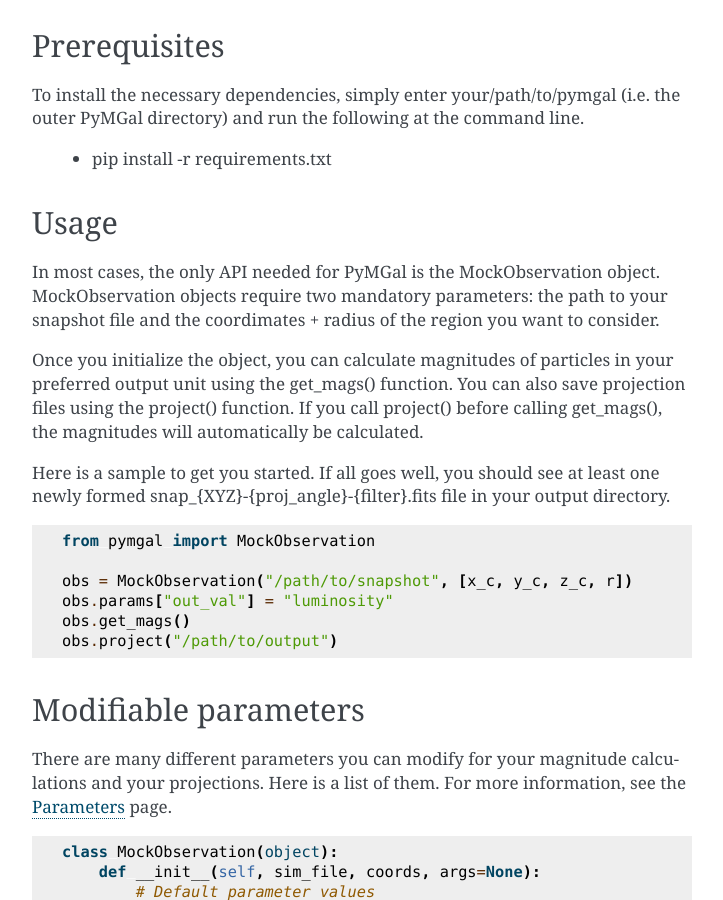
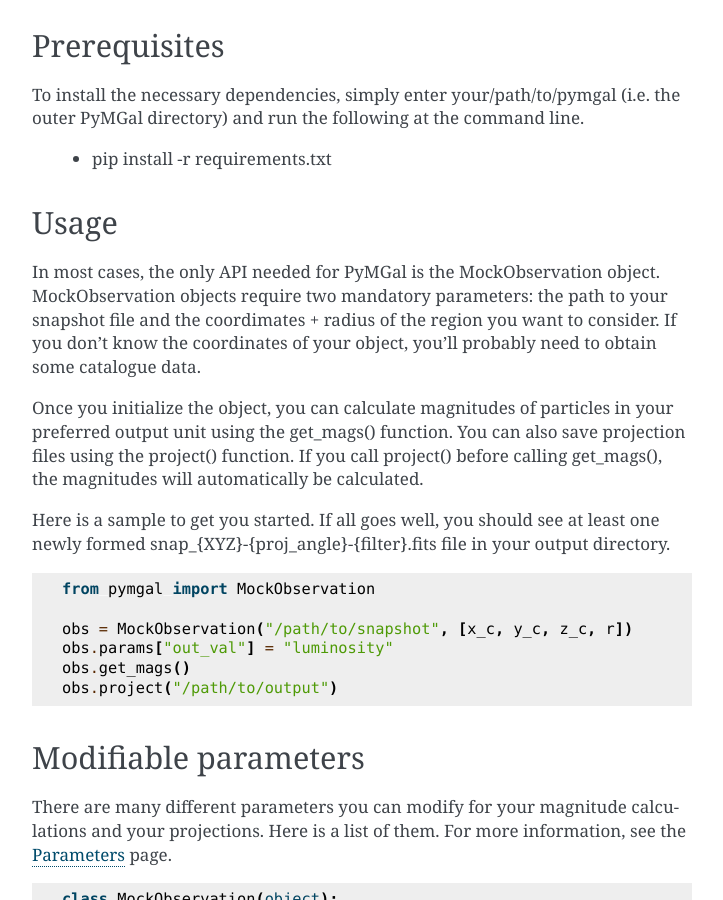
Before and after one commit to pjanul/pymgal, a Sphinx documentation site: the page built from doc/source/installation.rst, in a window 1280 px wide and 900 px high, scrolled down 471 px. Shown: the whole window, without its empty margins (388-1111 px from the left). Built offline with Sphinx 7.4.7, drawn with Linux system fonts in a browser that asks for light colours.

Commit message:
More minor edits

```diff
--- a/doc/source/installation.rst
+++ b/doc/source/installation.rst
@@ -25,7 +25,7 @@ To install the necessary dependencies, simply enter your/path/to/pymgal (i.e. th
 Usage
 -------------
 
-In most cases, the only API needed for PyMGal is the MockObservation object. MockObservation objects require two mandatory parameters: the path to your snapshot file and the coordimates + radius of the region you want to consider.
+In most cases, the only API needed for PyMGal is the MockObservation object. MockObservation objects require two mandatory parameters: the path to your snapshot file and the coordimates + radius of the region you want to consider. If you don't know the coordinates of your object, you'll probably need to obtain some catalogue data.
 
 Once you initialize the object, you can calculate magnitudes of particles in your preferred output unit using the get_mags() function. You can also save projection files using the project() function. If you call project() before calling get_mags(), the magnitudes will automatically be calculated.
 
```
